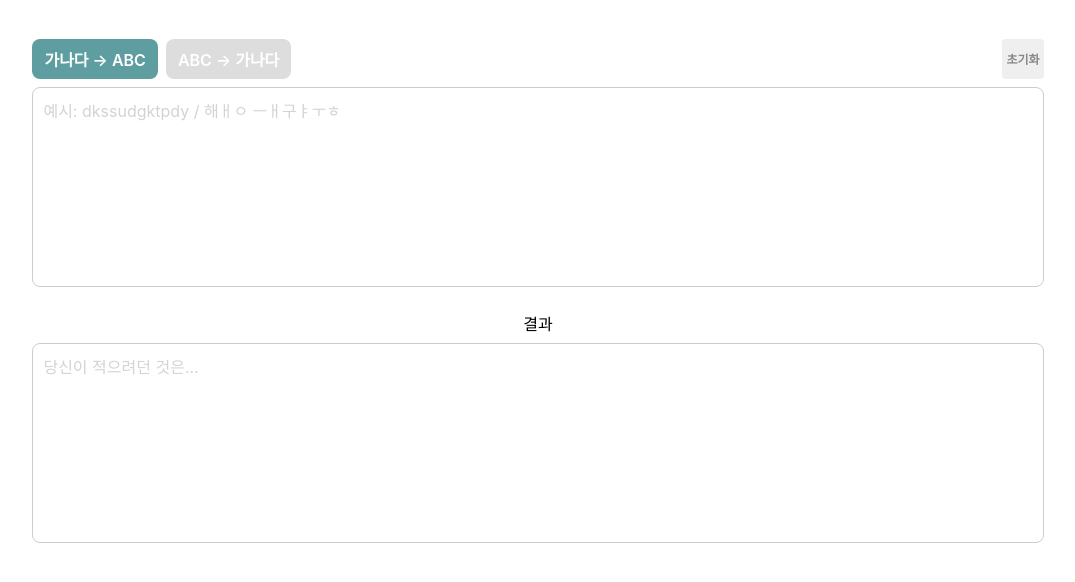
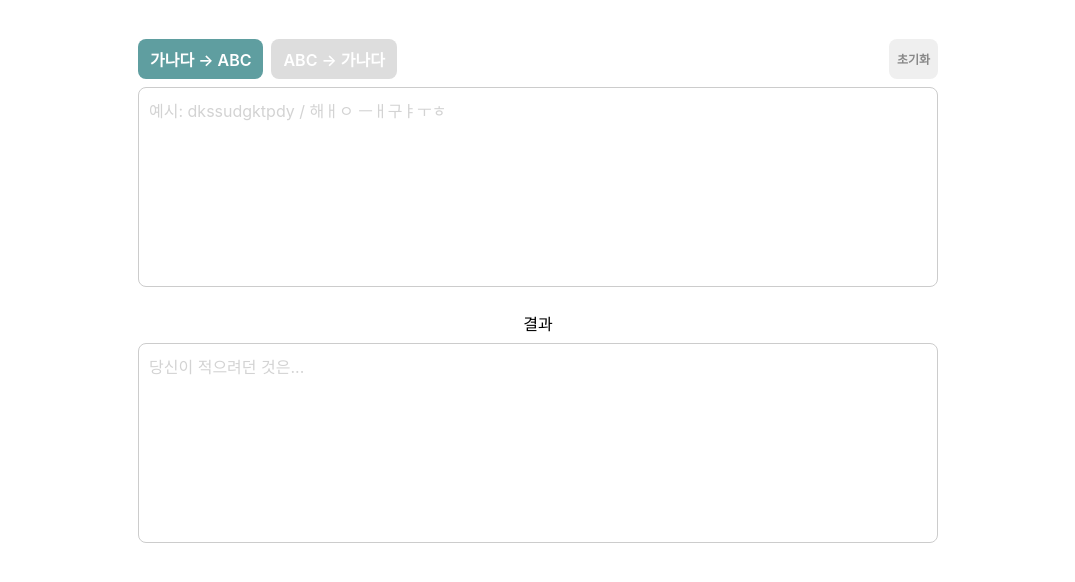
Before and after one commit to eesum/kor_type_convert, a plain HTML site: page index.html in a window 1280 px wide. Shown: the part 78-660 px from the top of the page, without its empty margins (102-1177 px from the left). Drawn offline with Linux system fonts and the light colour scheme; a web font is replaced by a local one.

Commit message:
chore: refine UI components and css

```diff
--- a/src/style.css
+++ b/src/style.css
@@ -18,6 +18,7 @@ h1 {
 
 .content {
     width: 80%;
+    max-width: 800px;
     align-self: center;
     padding-top: 20px;
 }
@@ -63,12 +64,12 @@ input[type='radio']:checked + label {
 }
 
 .resetButton {
-    border: none;
-    padding: 4px 4px;
     font-size: 12px;
     font-weight: 600;
     color: #888;
-    border-radius: 4px;
+    padding: 4px 8px;
+    border: none;
+    border-radius: 8px;
     transition-duration: 0.2s;
 }
 
@@ -84,8 +85,8 @@ input[type='radio']:checked + label {
     padding: 10px;
     border: 1px solid #ccc;
     border-radius: 8px;
+    box-sizing: border-box;
     resize: none;
-    box-sizing: border-box;
     outline: none;
 }
 
```
